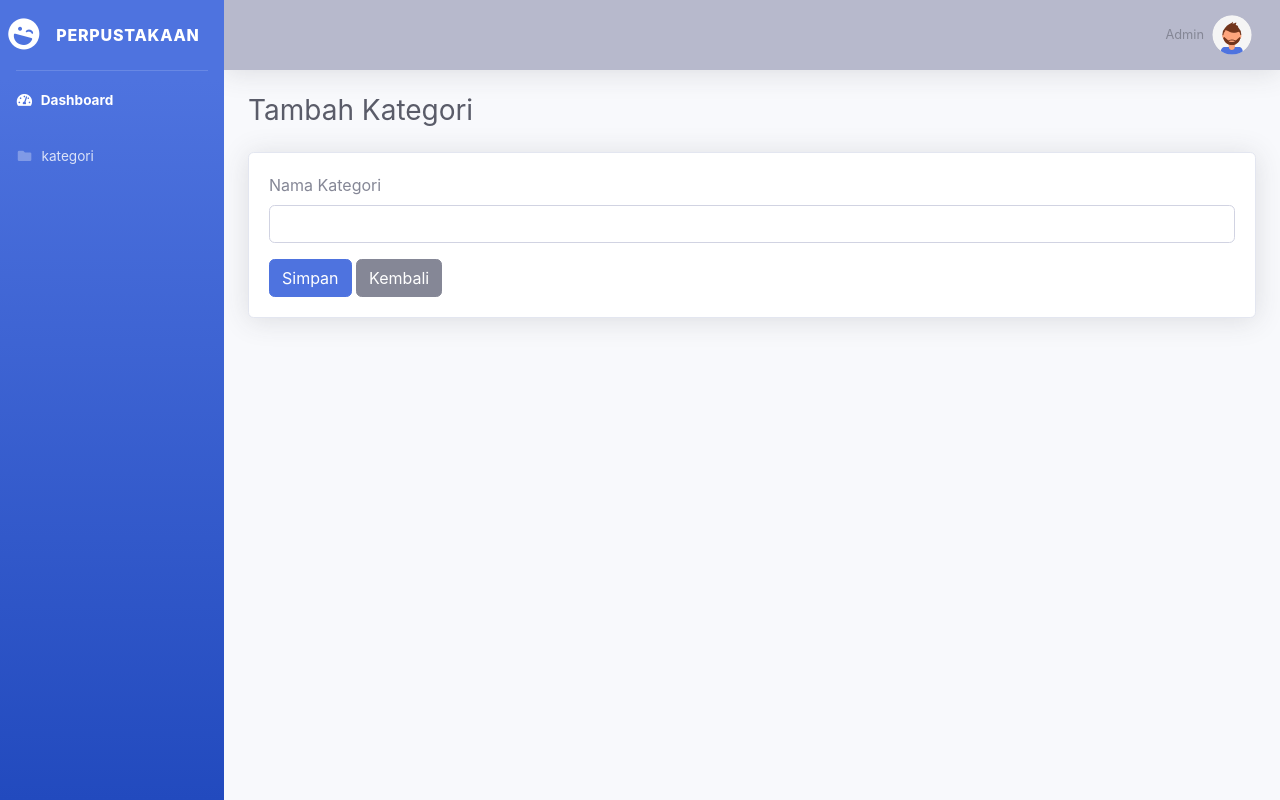
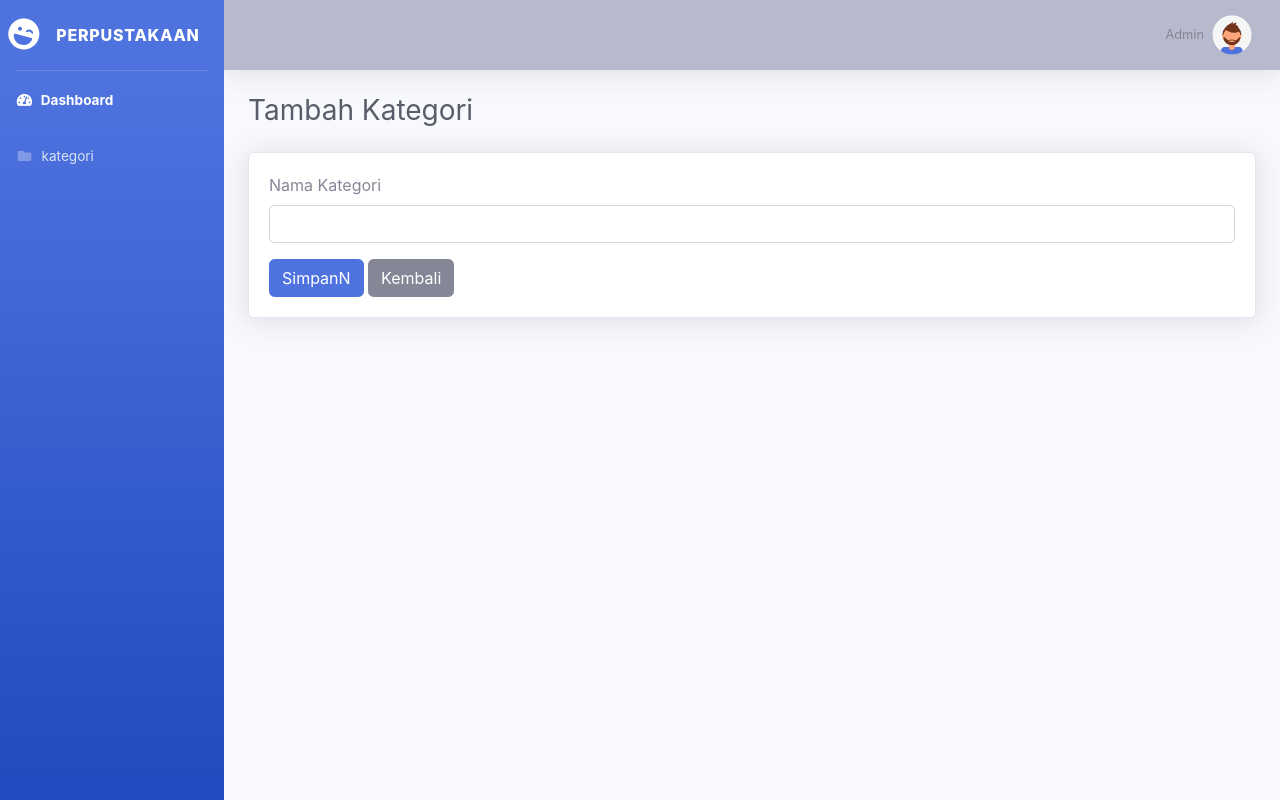
Before and after one commit to silvyaza22-hub/silvy_k, a CodeIgniter app: page /database/kategori/tambah in a window 1280 px wide. Run offline with CodeIgniter, Linux system fonts and the light colour scheme; some libraries are stand-ins or nearby versions.

Commit message:
Update tambah.php

```diff
--- a/application/views/kategori/tambah.php
+++ b/application/views/kategori/tambah.php
@@ -9,7 +9,7 @@
     <input type="text" name="nama_kategori" class="form-control" required>
 </div>
 
-    <button type="submit" class="btn btn-primary">Simpan</button>
+    <button type="submit" class="btn btn-primary">SimpanN</button>
     <a href="<?= site_url('kategori');?>" class="btn btn-secondary">Kembali</a>
 
 </form>
```
